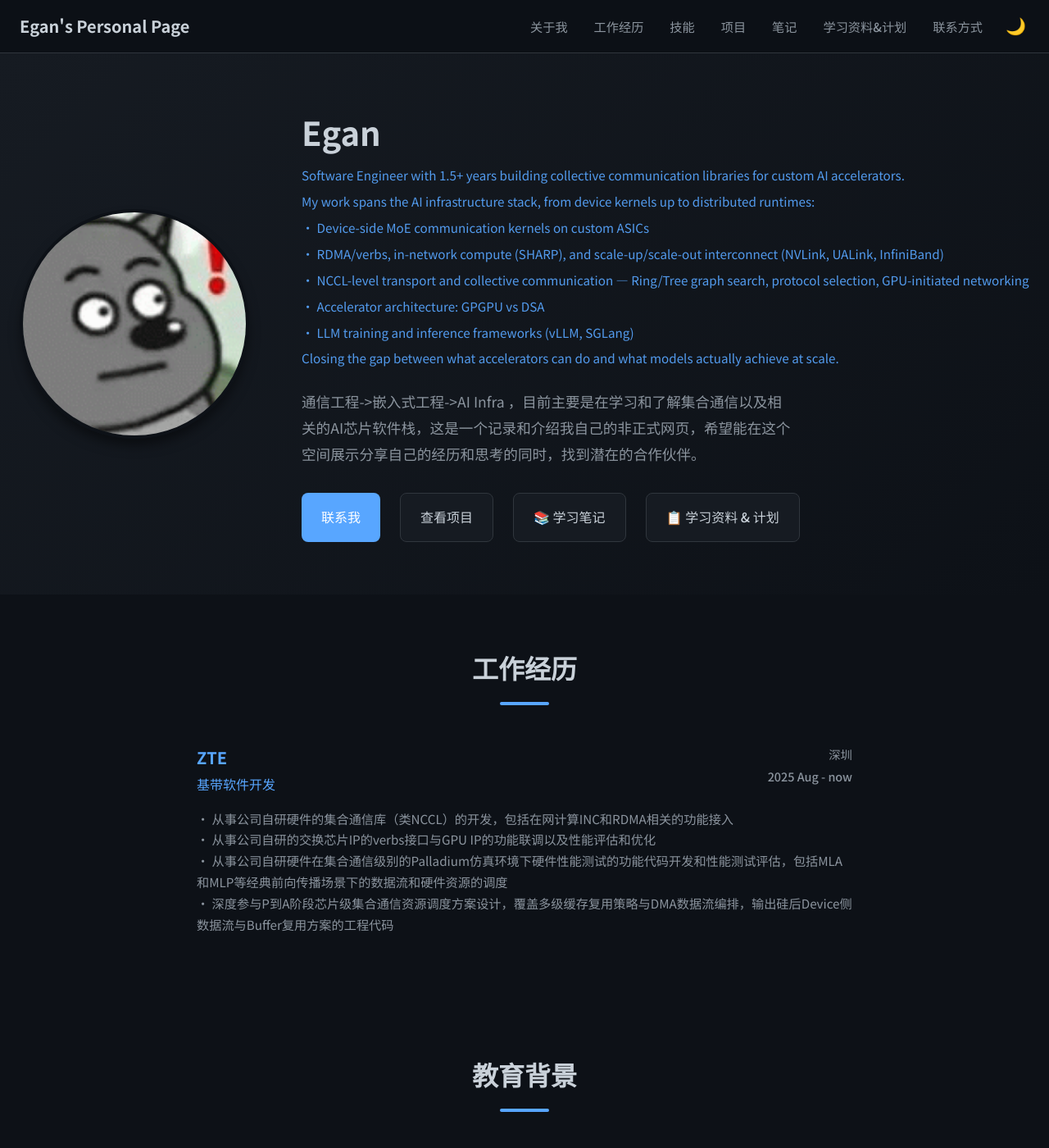
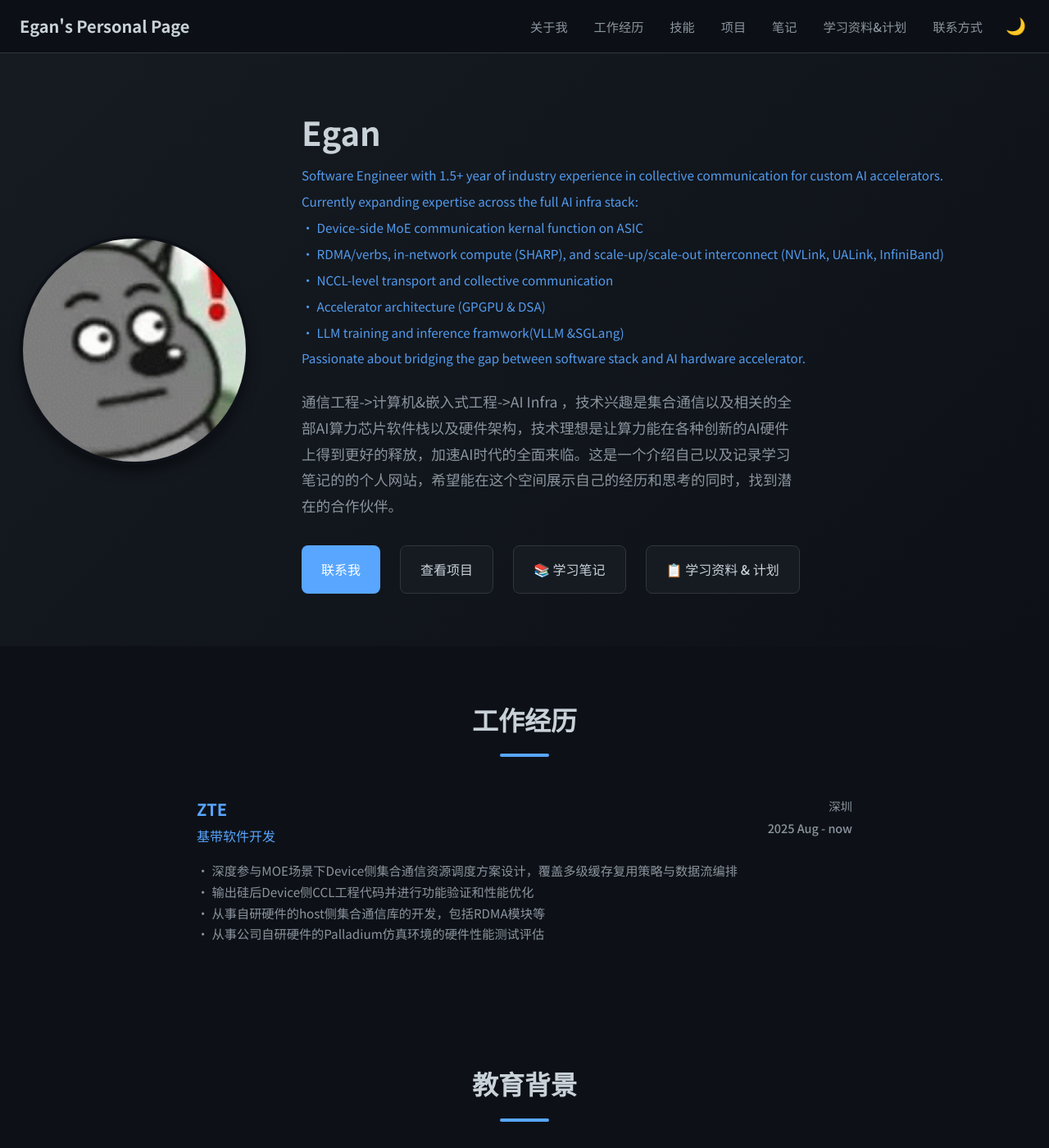
Before and after one commit to Lejun-Hu/Lejun-Hu.github.io, a Jekyll site: the page built from index.md, in a window 1280 px wide and 1400 px high. Shown: the whole window at 82% size. Built offline with Jekyll 4.4.1, drawn with Linux system fonts in a browser that asks for light colours.

Commit message:
site: 更新个人简介、工作经历与首页介绍文案

```diff
--- a/_config.yml
+++ b/_config.yml
@@ -7,15 +7,15 @@ title: "Egan's Personal Page"
 
 # 副标题/一句话介绍
 description: |
-  Software Engineer with 1.5+ years building collective communication libraries for custom AI accelerators.<br>
-  My work spans the AI infrastructure stack, from device kernels up to distributed runtimes:<br>
-  • Device-side MoE communication kernels on custom ASICs<br>
+  Software Engineer with 1.5+ year of industry experience in collective communication for custom AI accelerators. <br>
+  Currently expanding expertise across the full AI infra stack:<br>
+  • Device-side MoE communication kernal function on ASIC  <br>
   • RDMA/verbs, in-network compute (SHARP), and scale-up/scale-out interconnect (NVLink, UALink, InfiniBand)<br>
-  • NCCL-level transport and collective communication — Ring/Tree graph search, protocol selection, GPU-initiated networking<br>
-  • Accelerator architecture: GPGPU vs DSA<br>
-  • LLM training and inference frameworks (vLLM, SGLang)<br>
+  • NCCL-level transport and collective communication <br>
+  • Accelerator architecture (GPGPU & DSA) <br>
+  • LLM training and inference framwork(VLLM &SGLang)<br>
   <br>
-  Closing the gap between what accelerators can do and what models actually achieve at scale.
+  Passionate about bridging the gap between software stack and AI hardware accelerator.
 
 
 #旧版本个人描述
--- a/_data/experience.yml
+++ b/_data/experience.yml
@@ -7,10 +7,13 @@ jobs:
     end_date: now
     current: true
     description:
-     • 从事公司自研硬件的集合通信库（类NCCL）的开发，包括在网计算INC和RDMA相关的功能接入 <br>
-     • 从事公司自研的交换芯片IP的verbs接口与GPU IP的功能联调以及性能评估和优化 <br>
-     • 从事公司自研硬件在集合通信级别的Palladium仿真环境下硬件性能测试的功能代码开发和性能测试评估，包括MLA和MLP等经典前向传播场景下的数据流和硬件资源的调度 <br>
-     • 深度参与P到A阶段芯片级集合通信资源调度方案设计，覆盖多级缓存复用策略与DMA数据流编排，输出硅后Device侧数据流与Buffer复用方案的工程代码
+     • 深度参与MOE场景下Device侧集合通信资源调度方案设计，覆盖多级缓存复用策略与数据流编排<br>
+     • 输出硅后Device侧CCL工程代码并进行功能验证和性能优化 <br>
+     • 从事自研硬件的host侧集合通信库的开发，包括RDMA模块等 <br>
+     • 从事公司自研硬件的Palladium仿真环境的硬件性能测试评估 <br>
+#• 从事公司自研的交换芯片IP的verbs接口与GPU IP的功能联调以及性能评估和优化 <br>
+
+
 #     highlights:
 #          - to be added
 
--- a/index.md
+++ b/index.md
@@ -28,7 +28,7 @@ description: Egan的详细个人简历，包含工作经历、技能专长和项
 
       <div class="profile-summary">
         <p>
-          通信工程->嵌入式工程->AI Infra ，目前主要是在学习和了解集合通信以及相关的AI芯片软件栈，这是一个记录和介绍我自己的非正式网页，希望能在这个空间展示分享自己的经历和思考的同时，找到潜在的合作伙伴。
+          通信工程->计算机&嵌入式工程->AI Infra ，技术兴趣是集合通信以及相关的全部AI算力芯片软件栈以及硬件架构，技术理想是让算力能在各种创新的AI硬件上得到更好的释放，加速AI时代的全面来临。这是一个介绍自己以及记录学习笔记的的个人网站，希望能在这个空间展示自己的经历和思考的同时，找到潜在的合作伙伴。
         </p>
       </div>
 
```
